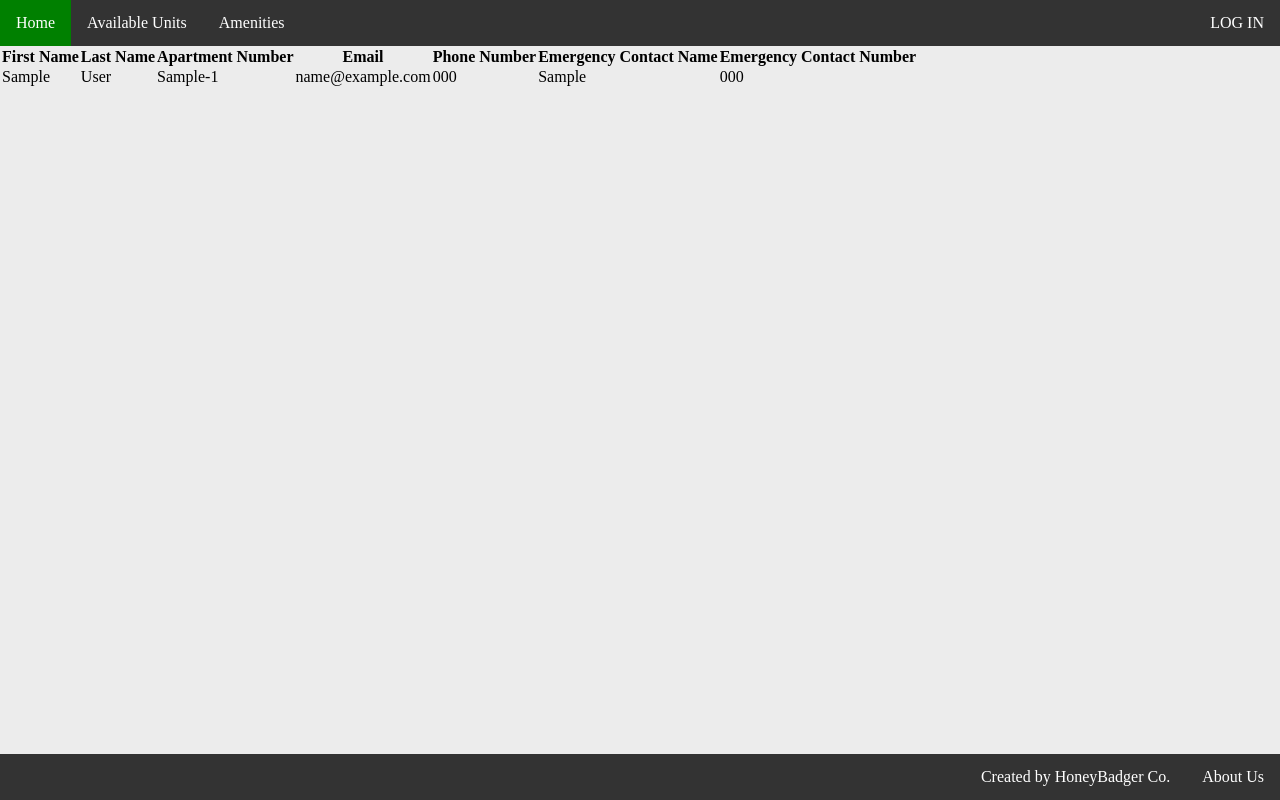
After one commit to AntTal13/MyPlace, a Django app: page /property_manager/tenant_info/ in a window 1280 px wide. The commit adds this page. Run offline with Django 4.2, Linux system fonts and the light colour scheme; tables that the repository leaves empty hold one stand-in row (values such as "Sample post"); some web fonts are replaced.

Commit message:
property manager functionality

```diff
--- a/main_app/models.py
+++ b/main_app/models.py
@@ -33,7 +33,7 @@ class Apartment(models.Model):
     )
 
     def __str__(self):
-        return f"Apartment {self.floor}{self.number}"
+        return f"{self.floor}-{self.number}"
 
 class MaintenanceRequest(models.Model):
     title = models.CharField(max_length=255)
--- a/main_app/templates/base.html
+++ b/main_app/templates/base.html
@@ -28,6 +28,7 @@
     <ul class="my_place_admin_bar">
         <li class="my_place_nav_item">Admin Nav Bar:</li>
         <li><a href="{% url 'Unassigned_Applicants' %}" class="my_place_nav_a"><li class="my_place_nav_item">Unassigned Applicants</li></a>
+        <li><a href="{% url 'All_Tenant_Info' %}" class="my_place_nav_a"><li class="my_place_nav_item">All Tenant Info</li></a>
     </ul>
     {% endif %}
 
--- /dev/null
+++ b/main_app/templates/property_manager/tenant_info.html
@@ -0,0 +1,36 @@
+{% extends 'base.html' %}
+
+{% block content %}
+
+<table>
+    <thead>
+      <tr>
+        <th>First Name</th>
+        <th>Last Name</th>
+        <th>Apartment Number</th>
+        <th>Email</th>
+        <th>Phone Number</th>
+        <th>Emergency Contact Name</th>
+        <th>Emergency Contact Number</th>
+      </tr>
+    </thead>
+    <tbody>
+      {% for tenant in tenants %}
+        <tr>
+          <td>{{ tenant.user.first_name }}</td>
+          <td>{{ tenant.user.last_name }}</td>
+          <td>{{ tenant.apartment }}</td>
+          <td>{{ tenant.user.email }}</td>
+          <td>{{ tenant.number }}</td>
+          <td>{{ tenant.emergency_contact }}</td>
+          <td>{{ tenant.emergency_number }}</td>
+        </tr>
+      {% empty %}
+        <tr>
+          <td colspan="7">No tenants found.</td>
+        </tr>
+      {% endfor %}
+    </tbody>
+  </table>
+
+{% endblock %}
--- a/main_app/urls.py
+++ b/main_app/urls.py
@@ -17,5 +17,6 @@ urlpatterns = [
     path('maintenancerequests/<int:pk>/delete/', views.MaintenanceRequestDelete.as_view(), name='MaintenanceRequestDelete'),
     path('maintenancerequests/<int:pk>/update/', views.MaintenanceRequestUpdate.as_view(), name='MaintenanceRequestUpdate'),
     path('property_manager/unassigned_applicants/', views.UnassignedApplicants.as_view(), name='Unassigned_Applicants'),
+    path('property_manager/tenant_info/', views.TenantInfo.as_view(), name='All_Tenant_Info'),
     path('assign_apartment/<int:pk>/', views.assign_apartment, name='assign_apartment'),
 ]
--- a/main_app/views.py
+++ b/main_app/views.py
@@ -11,6 +11,7 @@ from .models import UserProfile, Apartment, MaintenanceRequest
 from django.urls import reverse_lazy
 from django.utils import timezone
 import os
+from django.db.models import F
 
 # Create your views here.
 def home(request):
@@ -139,3 +140,13 @@ class UnassignedApplicants(ListView):
         apartment.tenant = userprofile
         apartment.save()
         return redirect('Unassigned_Applicants')
+
+class TenantInfo(ListView):
+    model = UserProfile
+    template_name = 'property_manager/tenant_info.html'
+    context_object_name = 'tenants'
+
+    def get_queryset(self):
+        queryset = super().get_queryset()
+        return queryset.filter(apartment__isnull=False).annotate(fl=F('apartment__floor'), num=F('apartment__number')).order_by('fl', 'num')
+        return UserProfile.objects.filter(apartment__isnull=False).order_by('user__last_name')
```
